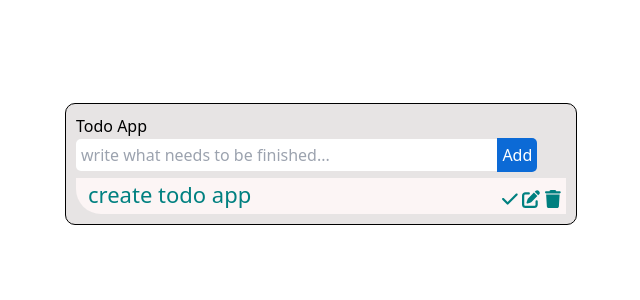
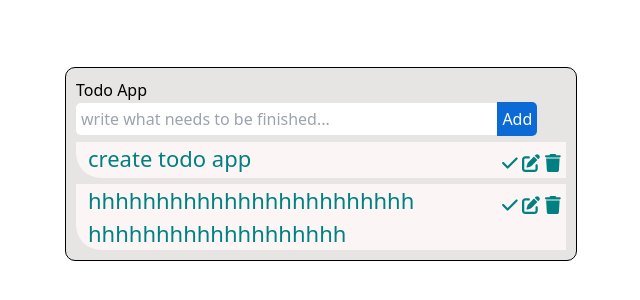
Before and after one commit to sahil-arora-au46/TodoApp, a Vue app in the folder todo/: page / in a window 1280 px wide. Shown: the part 236-536 px from the top of the page, without its empty margins (319-959 px from the left). Built offline with nearby package versions, Linux system fonts and the light colour scheme.

Commit message:
fixed text-overflow-bug

```diff
--- a/todo/src/App.vue
+++ b/todo/src/App.vue
@@ -1,5 +1,5 @@
 <template>
- <div class="todocontainer">
+ <div class="todocontainer relative w-[40vw] h-2/4">
    <!-- <div> -->
     <!-- <header>
       <PlusIcon />
@@ -56,15 +56,13 @@ let updateHandler = () => {
 
 <style scoped>
 .todocontainer{
-  position: relative;
-  width: 40vw;
-  height: 50%;
+  /* position: relative; */
+  /* width: 40vw; */
+  /* height: 50%; */
   border: 1px solid black;
   padding: 10px;
   border-radius: 10px;
   background-color: #e7e4e4;
-
-
 }
 .editBox {
   position: relative;
--- a/todo/src/components/TaskDisplay.vue
+++ b/todo/src/components/TaskDisplay.vue
@@ -1,12 +1,14 @@
 <template v-if="taskStore.allTask.length>0">
-    <div v-for="task in taskStore.allTask" :key="task" :class="[taskContainer]">
-        <h3 :class="{completed:task.isCompleted}">{{ task.task}}</h3>
-       <div>
-        <button @click.once="task.isCompleted=!task.isCompleted"  class="icon-wrapper" v-show="!task.isCompleted"> <i class="fa-solid fa-check"></i></button>
+    <div v-for="task in taskStore.allTask" :key="task" :class="[taskContainer]" class="">
+        <h3 :class="{ completed: task.isCompleted }" class="text-Wrapper">{{ task.task }}</h3>
+        <div>
+            <button @click.once="task.isCompleted = !task.isCompleted" class="icon-wrapper" v-show="!task.isCompleted"> <i
+                    class="fa-solid fa-check"></i></button>
 
-       <button  @click="editHandler(task)" class="icon-wrapper" v-show="!task.isCompleted"><i class="fa-solid fa-pen-to-square"></i></button>
-        <button @click="deleteHandler(task)" class="icon-wrapper"><i class="fa-solid fa-trash"></i></button>
-       </div>
+            <button @click="editHandler(task)" class="icon-wrapper" v-show="!task.isCompleted"><i
+                    class="fa-solid fa-pen-to-square"></i></button>
+            <button @click="deleteHandler(task)" class="icon-wrapper"><i class="fa-solid fa-trash"></i></button>
+        </div>
     </div>
 </template>
 
@@ -14,46 +16,54 @@
 
 
 
-import {useTaskStore} from '../stores/TaskStore';
-import {defineEmits} from 'vue'
-let emit =defineEmits(['edit'])
+import { useTaskStore } from '../stores/TaskStore';
+import { defineEmits } from 'vue'
+let emit = defineEmits(['edit'])
 const taskStore = useTaskStore();
 let taskContainer = 'task-container';
-let deleteHandler=(task)=>{
-let taskIndex = taskStore.allTask.indexOf(task)
-taskStore.allTask.splice(taskIndex,1)
+let deleteHandler = (task) => {
+    let taskIndex = taskStore.allTask.indexOf(task)
+    taskStore.allTask.splice(taskIndex, 1)
 }
-let editHandler = (task)=>{
-     taskStore.updatedTaskIndex = taskStore.allTask.indexOf(task)
+let editHandler = (task) => {
+    taskStore.updatedTaskIndex = taskStore.allTask.indexOf(task)
     emit('edit')
 }
 </script>
 
 
 <style  scoped>
-.task-container{
+.task-container {
     background-color: #fcf5f5;
-    display:flex;
+    display: flex;
+    height: auto;
     justify-content: space-between;
     margin-top: 6px;
     padding-left: 12px;
     border-bottom-left-radius: 25px;
-    color:teal;
+    color: teal;
     font-size: 22px;
-
+    max-width: 100%;
 
 
 }
-.completed{
-    text-decoration:line-through;
+
+.completed {
+    text-decoration: line-through;
     text-decoration-thickness: 4px;
     text-decoration-color: black;
 }
-.icon-wrapper{
-    background-color:transparent ;
+
+.icon-wrapper {
+    background-color: transparent;
     border: none;
     font-size: large;
     margin-top: 8px;
     margin-right: 5px;
 }
-</style>
+
+.text-Wrapper {
+    overflow: hidden;
+    flex-basis: 70%;
+    word-wrap: break-word;
+}</style>
--- a/todo/src/components/TaskForm.vue
+++ b/todo/src/components/TaskForm.vue
@@ -28,7 +28,6 @@ export default {
   padding: 5px;
   border-top-left-radius: 5PX;
   border-bottom-left-radius: 5PX;
-  /* background-color: #a81616; */
   color: black !important;
 }
 .taskbutton{
@@ -45,8 +44,9 @@ export default {
   border-bottom-left-radius: 10PX;
 }
 .updatebutton{
-  height: 44px;
+  height: 42px;
   border-top-RIGHT-radius: 10PX;
   border-bottom-right-radius: 10PX;
+  background-color: teal;
 }
 </style>
--- a/todo/src/stores/TaskStore.js
+++ b/todo/src/stores/TaskStore.js
@@ -5,7 +5,12 @@ export const useTaskStore = defineStore('taskStore',()=>
 const allTask = ref([{
     task: 'create todo app',
     isCompleted:false
-}])
+},
+{
+    task: 'hhhhhhhhhhhhhhhhhhhhhhhhhhhhhhhhhhhhhhhhhhh',
+    isCompleted:false
+}
+])
 
 const taskValue = ref('');
 const editField = ref(false);
@@ -13,11 +18,13 @@ const updatedTask = ref('');
 const updatedTaskIndex = ref(null)
 const totalTask = computed(()=>allTask.value.length)  //getter
 const addTask = (task)=>{
+   if(task.length>0){
     let taskObj = {
         task,
         isCompleted :false,
     }
    allTask.value.push(taskObj)
+   }
 };
 
 
```
